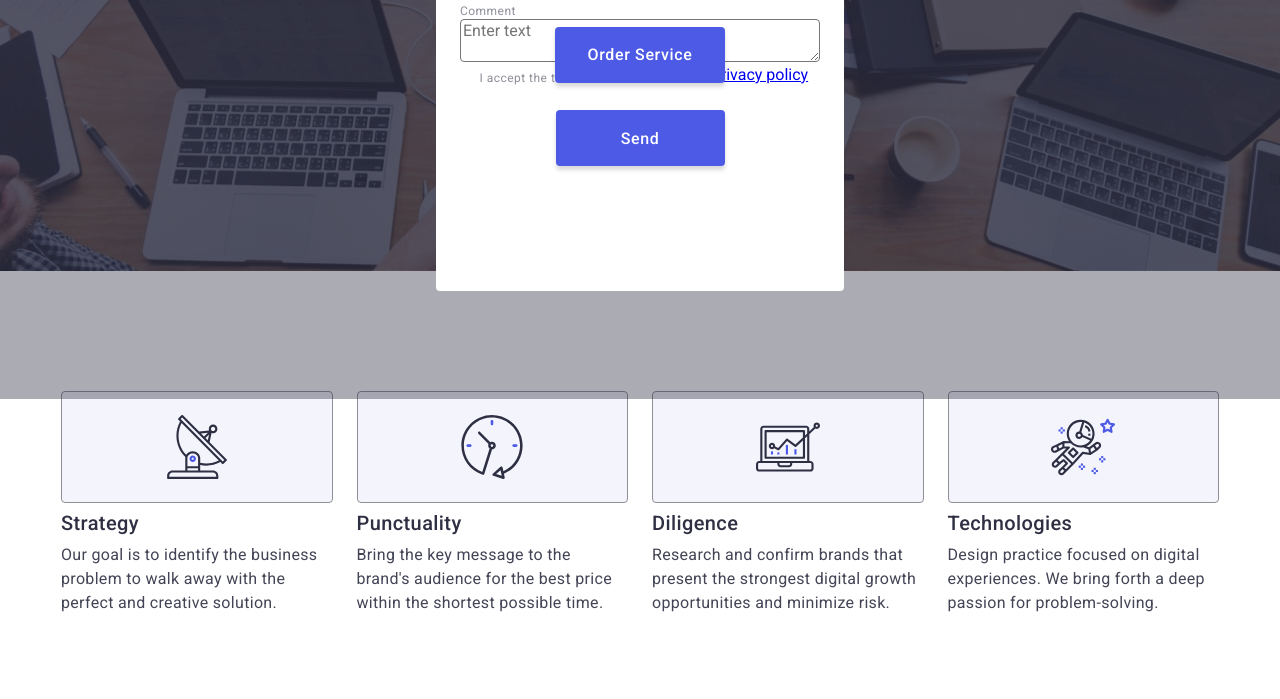
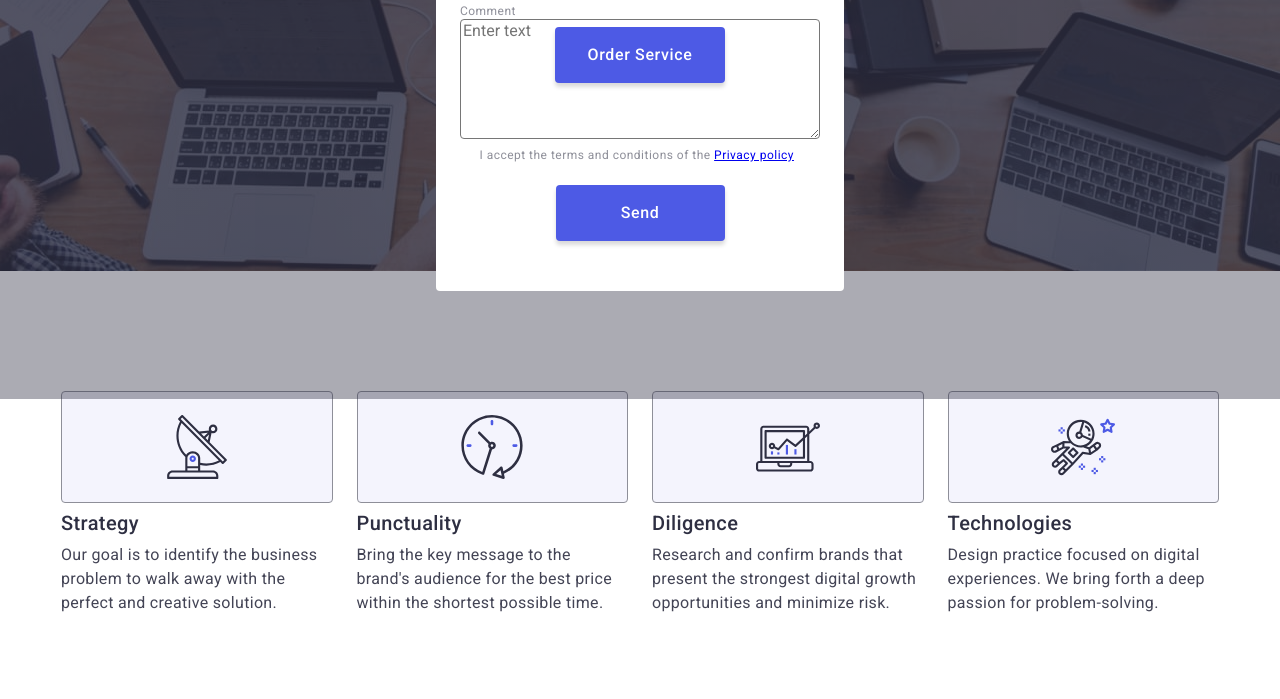
Before and after one commit to torry455/goit-markup-hw-05, a plain HTML site: page index.html in a window 1280 px wide. Shown: the part 401-1100 px from the top of the page. Drawn offline with nearby package versions, Linux system fonts and the light colour scheme.

Commit message:
changed css

```diff
--- a/css/styles.css
+++ b/css/styles.css
@@ -785,6 +785,11 @@ address {
     margin-bottom: 4px;
 }
 
+.text-input {
+    min-height: 120px;
+
+}
+
 /* @media print {
     .modal-content {
         margin-left: 38px;
@@ -803,6 +808,7 @@ font-size: 12px;
     font-weight: 400;
     line-height: 0.8;
     letter-spacing: 0.48px;
+
 }
 
 /* .modal-toggle:checked+.backdrop {
@@ -846,14 +852,12 @@ font-size: 16px;
         top: 50%;
         transform: translateY(-50%);
         transition: fill 250ms;
-
+        /* fill: var(--c-header);
+            stroke-width: 1px;
+            stroke: rgba(0, 0, 0, 0.10); */
     }
 
-.modal-close-icon {
-fill: var(--c-header);
-            stroke-width: 1px;
-            stroke: rgba(0, 0, 0, 0.10);
-}
+
 
 .modal-input-icon {
     position: absolute;
--- a/index.html
+++ b/index.html
@@ -510,7 +510,7 @@
 <div class="backdrop is-open" data-modal>
     <div class="modal">
         <button class="modal-close visually-hidden" type="button" data-modal-close>X
-            <a class="modal-close-icon" href="#">
+
             <svg class="modal-input-close" width="8" height="8">
                 <use href="./images/icons.svg#icon-close">
                 </use>
@@ -567,7 +567,7 @@
     <div>
         <label
         class="modal-inner" for="user-comment">Comment</label>
-        <textarea class="modal-input"
+        <textarea class="modal-input text-input"
         id="user-comment" name="user-comment" placeholder="Enter text"></textarea>
     </div>
 </fieldset>
```
